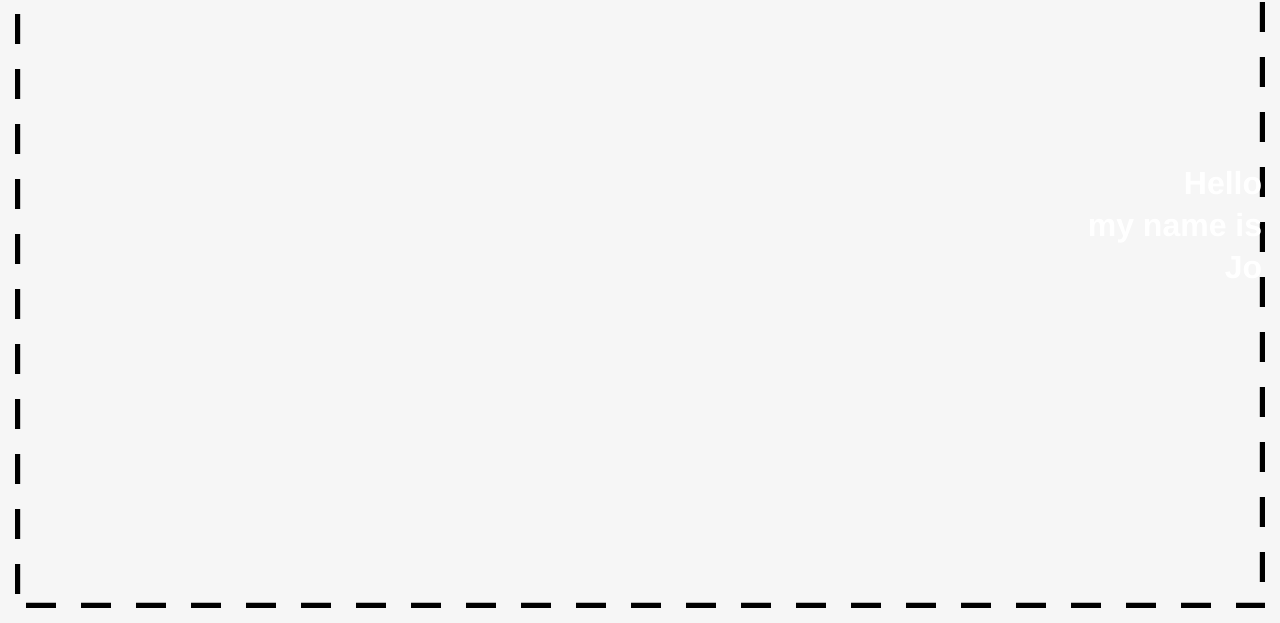
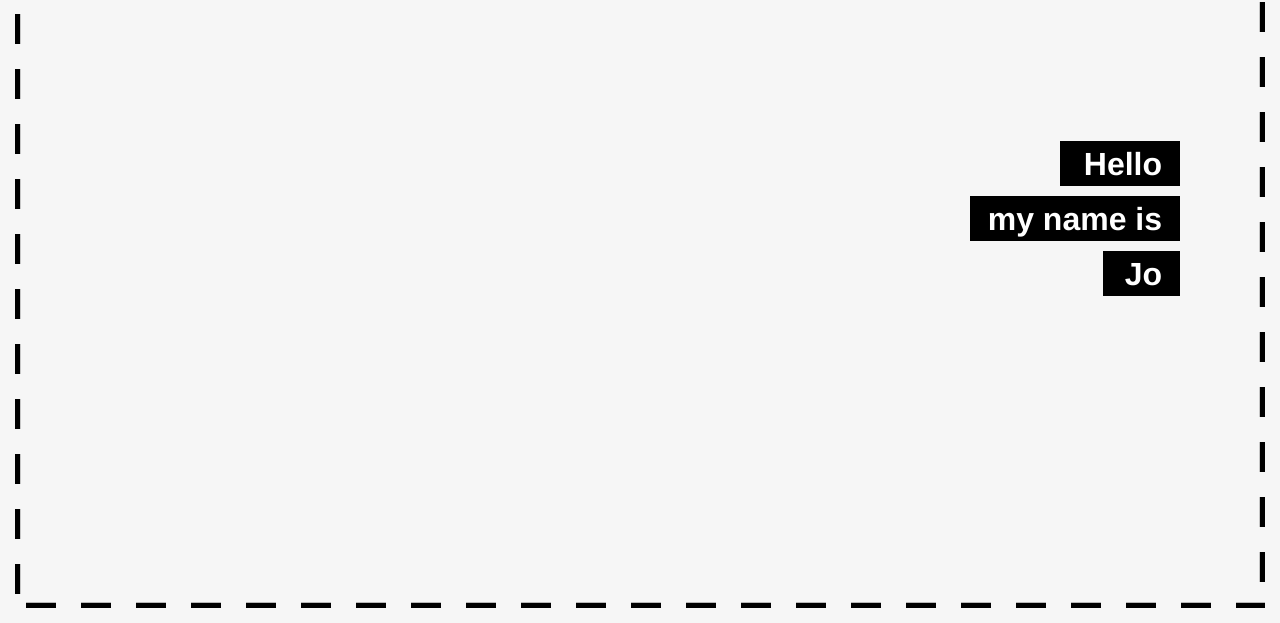
Before and after one commit to MaloTheCat/personal-branding, a plain HTML site: page index.html in a window 1280 px wide. Shown: the part 177-800 px from the top of the page. Drawn offline with nearby package versions, Linux system fonts and the light colour scheme; files that its build step writes are made by us from their sources.

Commit message:
restore all

```diff
--- a/style.scss
+++ b/style.css
@@ -1,7 +1,3 @@
-@tailwind base;
-@tailwind components;
-@tailwind utilities;
-
 * {
   margin: 0;
 }
@@ -82,6 +78,28 @@ h1 {
   margin-right: 18px;
   margin-top: 5px;
   font-size: 2em;
+}
+
+.box1, .box2, .box3 {
+  background-color: #000000;
+  margin-right: 100px;
+  margin-bottom: 10px;
+  padding-bottom: 5px;
+}
+
+.box1 {
+  height: 40px;
+  width: 120px;
+}
+
+.box2 {
+  height: 40px;
+  width: 210px;
+}
+
+.box3 {
+  height: 40px;
+  width: 77px;
 }
 
 /* ----- SECTION 2 ----- */
```
